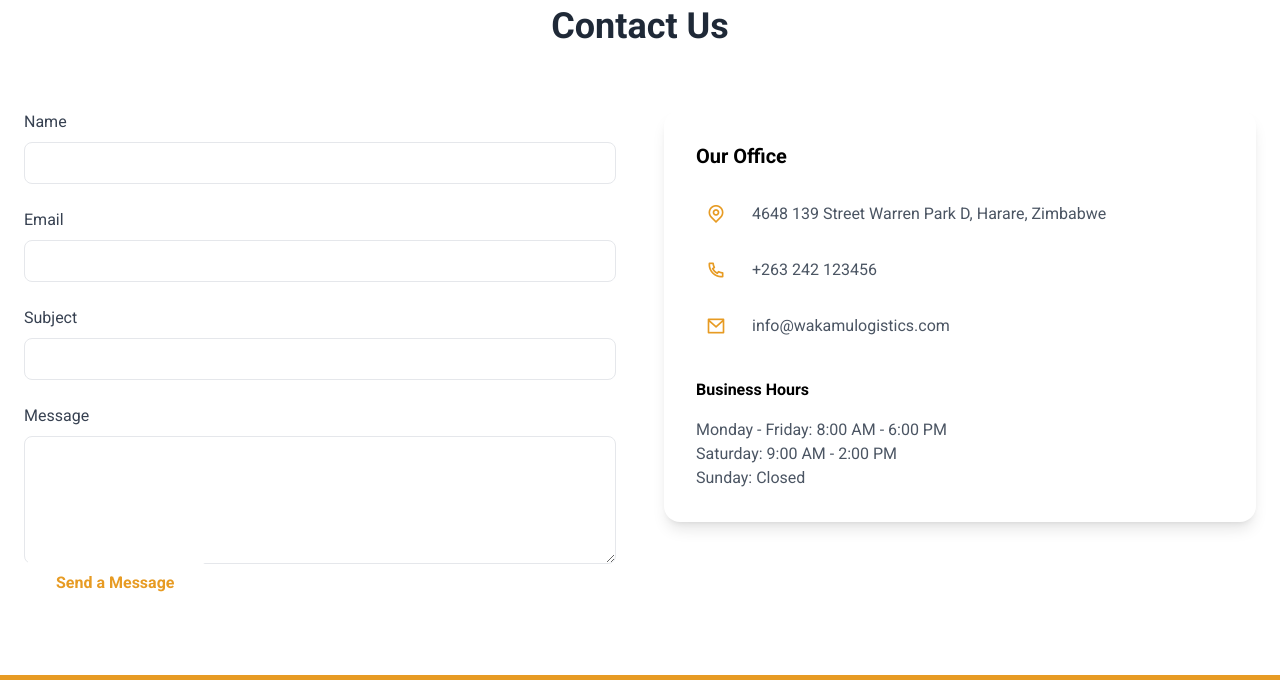
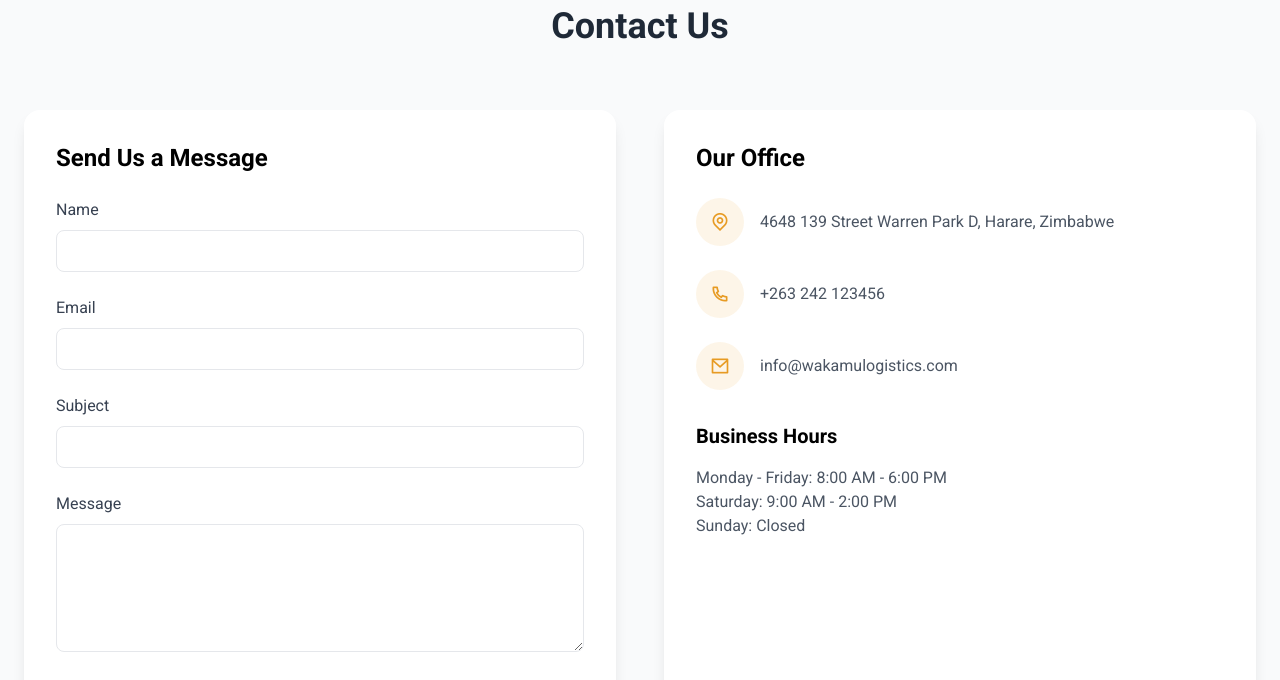
Before and after one commit to kasumbamunashe/wakamu-logistics-website, a plain HTML site: page index.html in a window 1280 px wide. Shown: the part 2190-2870 px from the top of the page. Drawn offline with nearby package versions, Linux system fonts and the light colour scheme.

```diff
--- a/index.html
+++ b/index.html
@@ -211,11 +211,13 @@
 </section>
 
  <!-- Contact Section -->
-  <section id="contact" class="py-20">
+<section id="contact" class="py-20 bg-gray-50">
   <div class="container mx-auto px-6">
     <h2 class="text-3xl md:text-4xl font-bold text-center mb-16 text-gray-800" data-aos="fade-up">Contact Us</h2>
     <div class="grid grid-cols-1 md:grid-cols-2 gap-12">
-        <div>
+      <!-- Contact Form -->
+      <div class="bg-white p-8 rounded-lg shadow-lg hover-scale transition duration-300" data-aos="fade-up" data-aos-delay="100">
+        <h3 class="text-2xl font-bold mb-6">Send Us a Message</h3>
         <form class="space-y-6">
           <div>
             <label class="block text-gray-700 mb-2">Name</label>
@@ -233,37 +235,40 @@
             <label class="block text-gray-700 mb-2">Message</label>
             <textarea class="w-full px-4 py-2 border rounded focus:outline-none focus:border-primary h-32"></textarea>
           </div>
-            <a href="mailto:info@wakamulogistics.co.zw?subject=Inquiry from Wakamu Logistics Website&body=Dear Wakamu Logistics Team,%0D%0A%0D%0AI
-           would like to inquire about your logistics services.%0D%0A%0D%0ABest regards,%0D%0A[Your Name]"
-             class="bg-white text-primary px-8 py-3 rounded-button font-semibold hover:bg-gray-100 transition duration-300 cursor-pointer">
-            Send a Message</a>
+          <button type="submit" class="bg-primary text-white px-8 py-3 rounded-button font-semibold hover:bg-primary/90 transition duration-300 cursor-pointer">Send Message</button>
         </form>
       </div>
-        <div>
-          <div class="bg-white p-8 rounded-lg shadow-lg">
-            <h3 class="text-xl font-semibold mb-6">Our Office</h3>
-            <div class="space-y-4">
+      <!-- Contact Information -->
+      <div class="bg-white p-8 rounded-lg shadow-lg hover-scale transition duration-300" data-aos="fade-up" data-aos-delay="200">
+        <h3 class="text-2xl font-bold mb-6">Our Office</h3>
+        <div class="space-y-6">
           <div class="flex items-center">
-                <div class="w-10 h-10 flex items-center justify-center">
+            <div class="w-12 h-12 flex items-center justify-center bg-primary/10 rounded-full">
               <i class="ri-map-pin-line text-primary text-xl"></i>
             </div>
-                <p class="ml-4 text-gray-600">4648 139 Street Warren Park D, Harare, Zimbabwe</p>
+            <div class="ml-4">
+              <p class="text-gray-600">4648 139 Street Warren Park D, Harare, Zimbabwe</p>
+            </div>
           </div>
           <div class="flex items-center">
-                <div class="w-10 h-10 flex items-center justify-center">
+            <div class="w-12 h-12 flex items-center justify-center bg-primary/10 rounded-full">
               <i class="ri-phone-line text-primary text-xl"></i>
             </div>
-                <p class="ml-4 text-gray-600">+263 242 123456</p>
+            <div class="ml-4">
+              <p class="text-gray-600">+263 242 123456</p>
+            </div>
           </div>
           <div class="flex items-center">
-                <div class="w-10 h-10 flex items-center justify-center">
+            <div class="w-12 h-12 flex items-center justify-center bg-primary/10 rounded-full">
               <i class="ri-mail-line text-primary text-xl"></i>
             </div>
-                <p class="ml-4 text-gray-600">info@wakamulogistics.com</p>
+            <div class="ml-4">
+              <p class="text-gray-600">info@wakamulogistics.com</p>
+            </div>
           </div>
         </div>
         <div class="mt-8">
-              <h4 class="font-semibold mb-4">Business Hours</h4>
+          <h4 class="text-xl font-bold mb-4">Business Hours</h4>
           <p class="text-gray-600">Monday - Friday: 8:00 AM - 6:00 PM</p>
           <p class="text-gray-600">Saturday: 9:00 AM - 2:00 PM</p>
           <p class="text-gray-600">Sunday: Closed</p>
@@ -271,9 +276,7 @@
       </div>
     </div>
   </div>
-    </div>
 </section>
-
   <!-- Footer -->
   <footer class="bg-secondary text-white py-12">
     <div class="container mx-auto px-6">
```
Also changed, not shown: about.html (+6 -4 lines), contact.html (+1 -1 lines), service.html (+1 -1 lines), static/madondo.jpg (added). Lines whose indentation alone changed are shown as unchanged.
